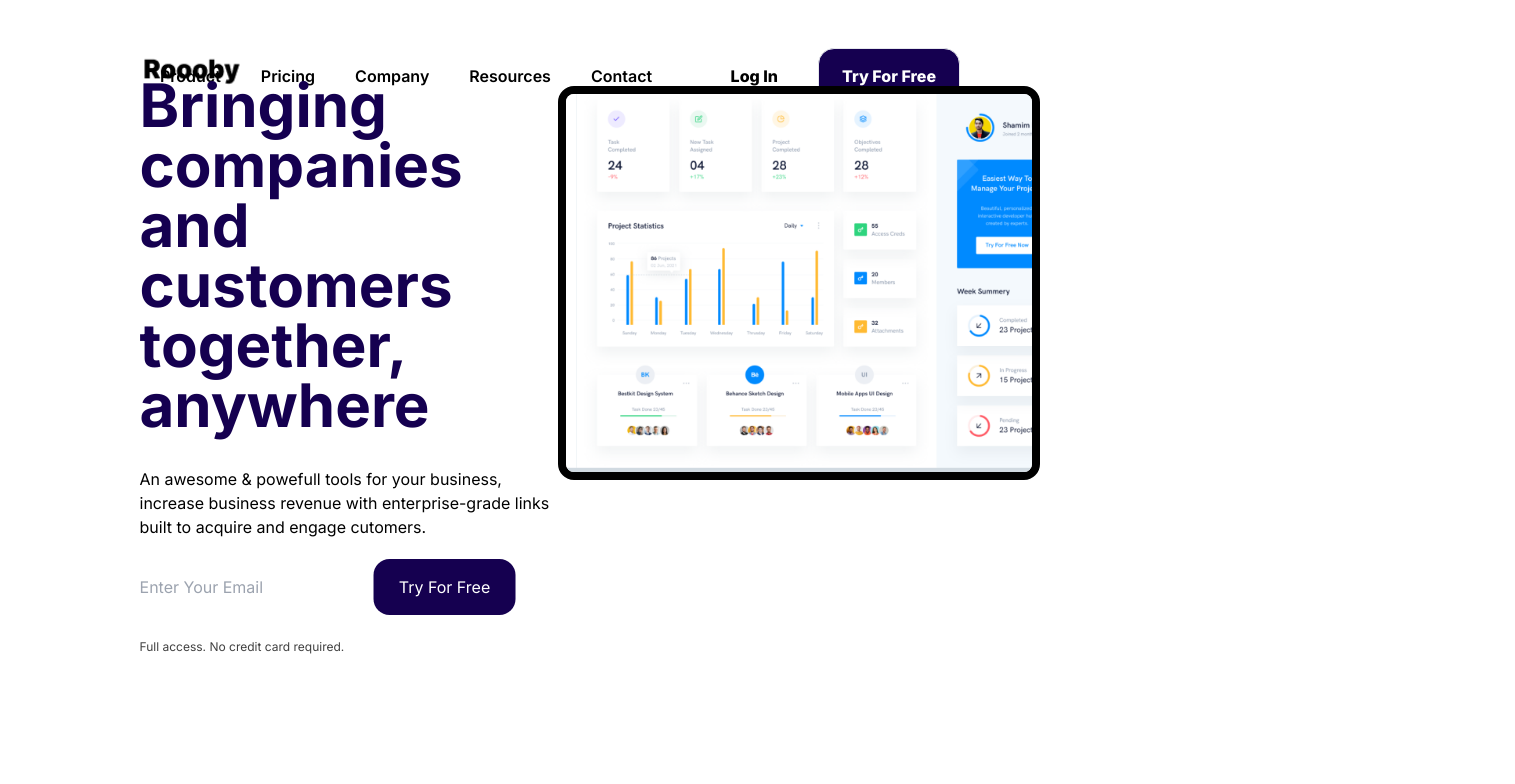
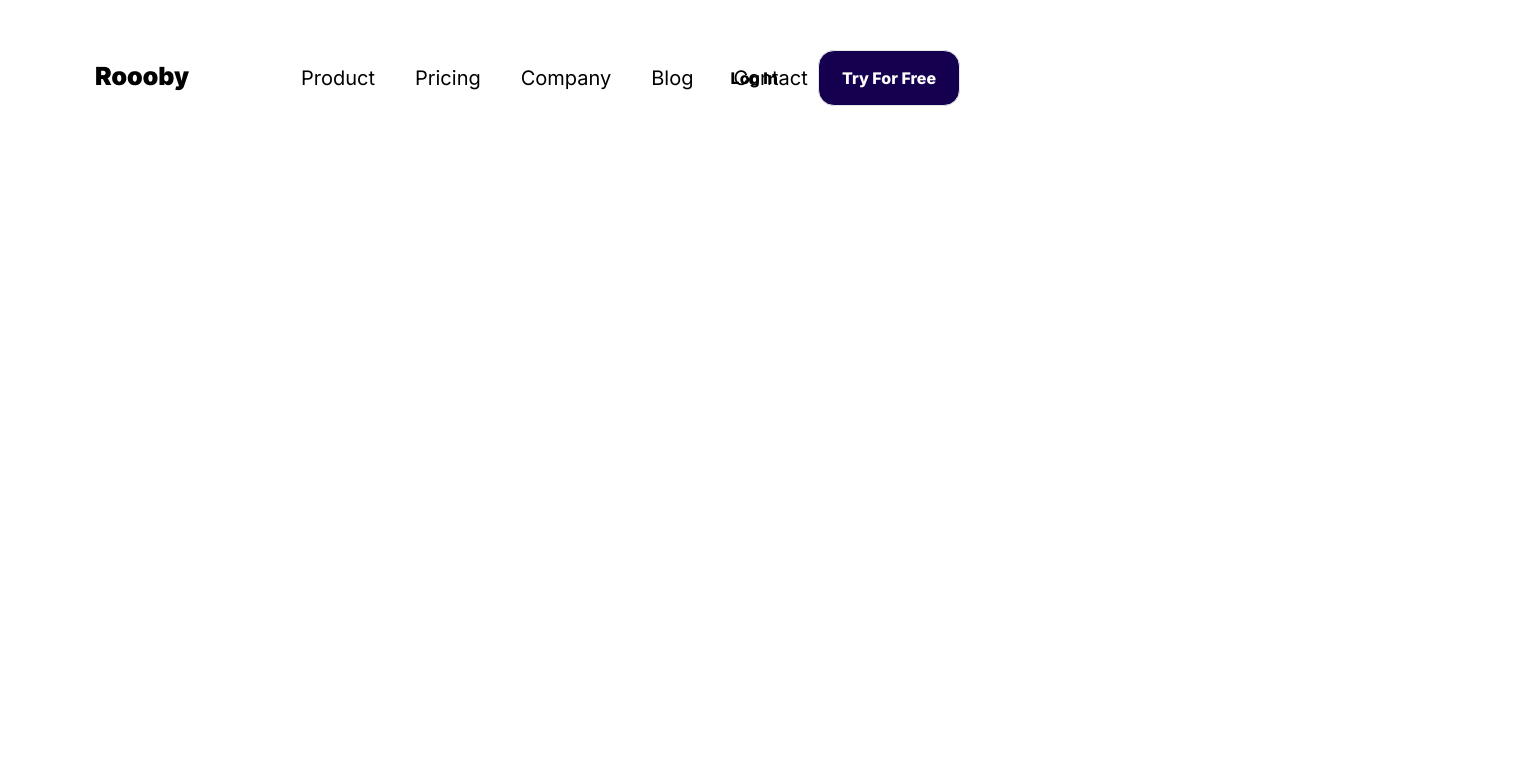
Before and after one commit to StanislavKamenov/zing7newtask, a Next.js app: page / in a window 1280 px wide. Shown: the top 784 px of the page, 1515 px wide, since content can reach past the window. Built offline with nearby package versions, Linux system fonts and the light colour scheme.

Commit message:
It's all started anew
navigation is ready

```diff
--- a/src/app/components/hero/hero.tsx
+++ b/src/app/components/hero/hero.tsx
@@ -8,30 +8,8 @@ import Walmart from '../../../../public/Walmart.png'
 
 export default function Info() {
     return(
-        <section>
-            <div className="aboslute w-2/5  translate-x-[10%] translate-y-[-100%]  xl:-mt-[-35rem] lg:-mt-[-35rem] md:-mt-[-35rem] max-xl:mt-[40rem]">
-                <span className="text-custom-blue font-bold size-24 text-6xl">Bringing companies and customers together, anywhere</span>
-                <div className="flex mt-[2rem] w-[410px] h-[84px]">
-                <p>An awesome & powefull tools for your business, increase business revenue with enterprise-grade links built to acquire and engage cutomers.</p>
-                </div>
-                <div>
-                    <input  className="w-[475[px] h-[72px]" placeholder="Enter Your Email" type="text" name="" id="" />
-                    <button className="w-[142px] h-[56px] bg-custom-blue text-white border rounded-2xl focus: border-none">Try For Free</button>
-                    <p className="h-[17px] text-custom-grey mt-[1rem] text-xs">Full access. No credit card required.</p>
-                </div>
-            </div>
-            <div className="flex flex-wrap justify-center md:justify-start items-center space-x-6 md:space-x-10 lg:space-x-20 ml-6 md:ml-12 lg:ml-16 mt-6 md:mt-0 lg:-mt-60">
-            <p className="text-center md:text-left">Trusted by 1,000+ customers</p>
-            <Image className="w-24 md:w-auto h-8 md:h-auto" src={Google} alt="" />
-            <Image className="w-32 md:w-auto h-4 md:h-auto" src={Atlassian} alt="" />
-            <Image className="w-20 md:w-auto h-5 md:h-auto" src={Canon} alt="" />
-            <Image className="w-28 md:w-auto h-7 md:h-auto" src={Walmart} alt="" />
-            <Image className="w-20 md:w-auto h-6 md:h-auto" src={Amazon} alt="" />
+        <div>
+
         </div>
-
-            <div>
-                <Image src={LaptopImage} alt="ImageTablet" width={482} height={672} className="absolute xl:right-60 xl:bottom-80 lg:right-20 max-xl:bottom-10 md:bottom-60 transform  border border-8 border-black border-solid rounded-2xl"/>
-            </div>
-        </section>
     )
 }
--- a/src/app/components/navBar/navBar.tsx
+++ b/src/app/components/navBar/navBar.tsx
@@ -13,56 +13,57 @@ export default function NavBar() {
         setIsNav(prev => !prev)
     }
 
+    const Menu = [
+      {title: 'Product', path: '/', id: '1'},
+      {title: 'Pricing', path: './pricing', id: '2'},
+      {title: 'Company', path: './company', id: '3'},
+      {title: 'Blog', path: './blog', id: '4'},
+      {title: 'Contact', path: './contact', id: '5'}
+    ]
+
     return (
-        <header className="max-w-[1440px] max-h-[10vh] xl:flex-row xl:justify-between">
-            {/* Desktop Nav */}
-            <nav className="hidden xl:flex">
-                <ul>
-                    <div className="fixed space-x-10 mt-[-2rem] ml-[-30rem] font-semibold">
-                        <a href="" className="transition duration-500 hover:text-blue-900">Product</a>
-                        <a href="" className="transition duration-500 hover:text-blue-900">Pricing</a>
-                        <a href="" className="transition duration-500 hover:text-blue-900">Company</a>
-                        <a href="" className="transition duration-500 hover:text-blue-900">Resources</a>
-                        <a href="" className="transition duration-500 hover:text-blue-900">Contact</a>
-                    </div>
-                </ul>
-                <div className="space-x-10 fixed right-0 mt-[-3rem] mr-[20rem]">
-                    <button className="font-extrabold transition duration-500 hover:text-blue-900">Log In</button>
-                    <button className="bg-custom-blue text-white w-[142px] h-[56px] border rounded-2xl font-extrabold transition duration-500 hover:text-teal-100">Try For Free</button>
+        <header className="flex justify-between items-center max-h-[10vh] mx-auto px-4 xl:px-0 xl:pr-[50rem] mt-[-2rem]">
+            <div className="flex items-center space-x-4">
+                {/* Always visible logo */}
+                <Image src={Logo} alt="Company Logo" width={95} height={28}/>
+
+                <div className="relative flex justify-center w-full">
+                    {/* Responsive Menu Button */}
+                    <button onClick={handleClick} className="text-xl xl:hidden">
+                        {isNav ? <AiOutlineClose /> : <CiMenuBurger />}
+                    </button>
+
+                    {/* Dropdown Menu */}
+                    {isNav && (
+                        <div className="absolute left-1/2 transform -translate-x-1/2 mt-6 bg-white shadow-lg z-10">
+                            {Menu.map(data => (
+                                <div key={data.id} className="flex flex-col">
+                                    <a href={data.path} className="hover:text-gray-600 px-4 py-4">
+                                        {data.title}
+                                    </a>
+                                </div>
+                            ))}
+                            <div className="flex flex-col">
+                                <button className="hover:text-blue-900 px-4 py-4 font-extrabold transition duration-500">Log In</button>
+                                <button className="bg-custom-blue text-white w-full border rounded-2xl font-extrabold transition duration-500 hover:text-teal-100 py-4">Try For Free</button>
+                            </div>
+                        </div>
+                    )}
                 </div>
-                <div className="fixed left-[calc(15%-0.5px)] top-14 transform translate-x-[-50%] translate-y-[10%]">
-                    <Image src={Logo} alt="Logo" width={95} height={28} className="cursor-pointer" />
-                </div>
-            </nav>
 
-            {/* Mobile Nav */}
-            <nav className="xl:hidden">
-                <CiMenuBurger onClick={handleClick} className="visible text-black absolute left-4 top-4" size={32} />
-                <div className="visible text-black absolute space-x-1 left-12 top-5">
-                    <Image src={Logo} alt="Logo" width={95} height={28} className="cursor-pointer xl:justify-between" />
-                </div>
-                <div className="space-x-16 fixed right-10 mt-[-5rem] mr-[0rem]">
-                    <button className="bg-custom-blue text-white w-[113px] h-[33px] border rounded-2xl font-extrabold transition duration-500 hover:text-teal-100">Try For Free</button>
-                </div>
-            </nav>
-
-            {/* MobileNav */}
-            {isNav &&
-    <div className="bg-black/80 fixed w-full h-full z-10 top-0 xl:hidden left-0 flex justify-center items-center animate-fadeIn">
-        <AiOutlineClose onClick={handleClick} className="max-xl:flex xl:hidden visible text-black absolute ml-[14rem] top-0" size={32} />
-        <div className="bg-white p-4 rounded-md w-full h-full flex justify-center items-center">
-            <ul className="text-2xl flex flex-col">
-                <a href="" className="my-2">Product</a>
-                <a href="" className="my-2">Pricing</a>
-                <a href="" className="my-2">Company</a>
-                <a href="" className="my-2">Resources</a>
-                <a href="" className="my-2">Contact</a>
-                <a className="my-2">Log In</a>
-            </ul>
-        </div>
-    </div>
-}
-
+                {/* Full-size navigation */}
+                <nav className="hidden xl:flex space-x-10 text-xl">
+                    {Menu.map(data => (
+                        <a key={data.id} href={data.path} className="hover:text-gray-600 ml-[5rem]">
+                            {data.title}
+                        </a>
+                    ))}
+                </nav>
+            </div>
+            <div className="hidden xl:flex space-x-10 fixed right-0 mr-[20rem]">
+                <button className="font-extrabold transition duration-500 hover:text-blue-900">Log In</button>
+                <button className="bg-custom-blue text-white w-[142px] h-[56px] border rounded-2xl font-extrabold transition duration-500 hover:text-teal-100">Try For Free</button>
+            </div>
         </header>
     );
 }
```
